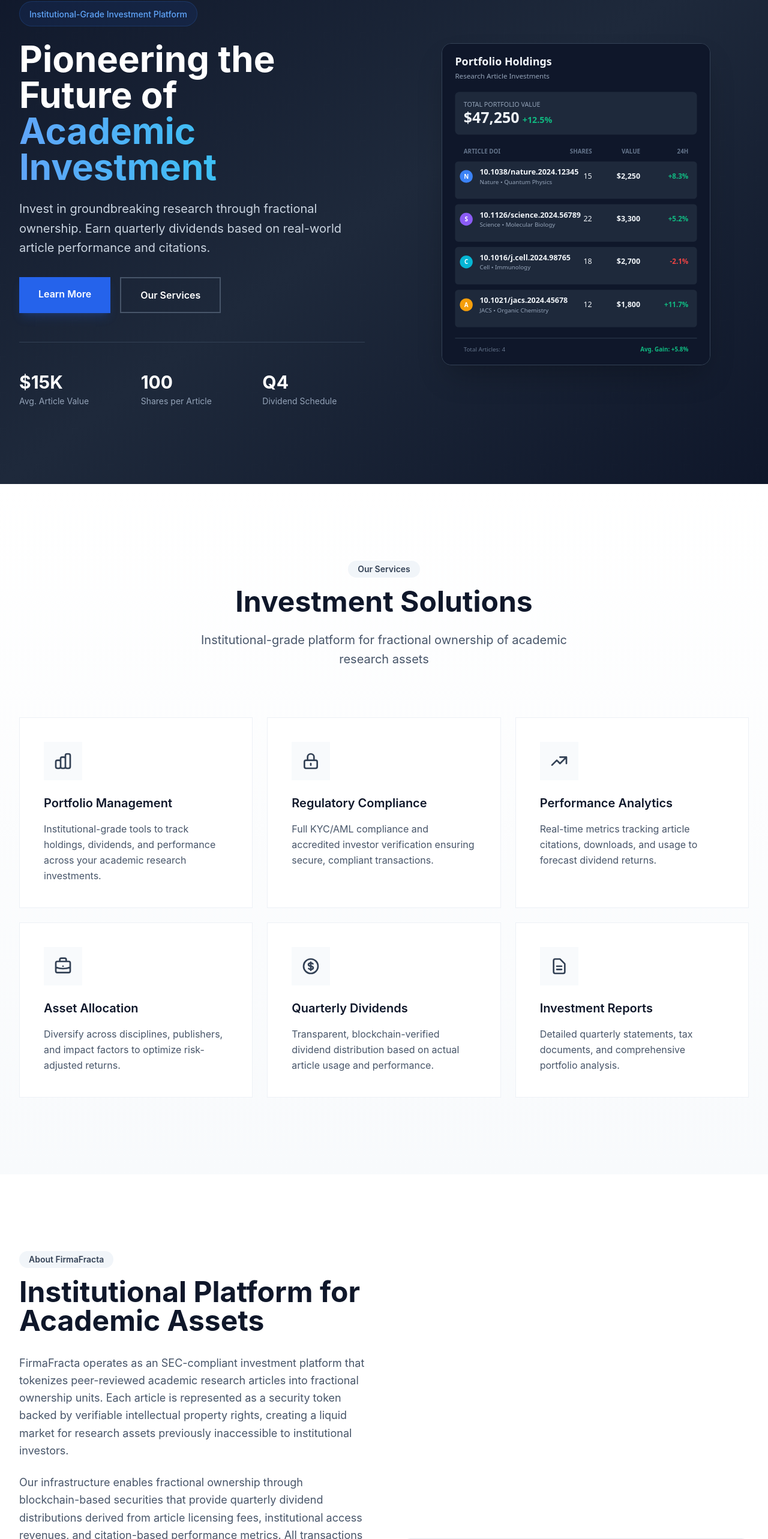
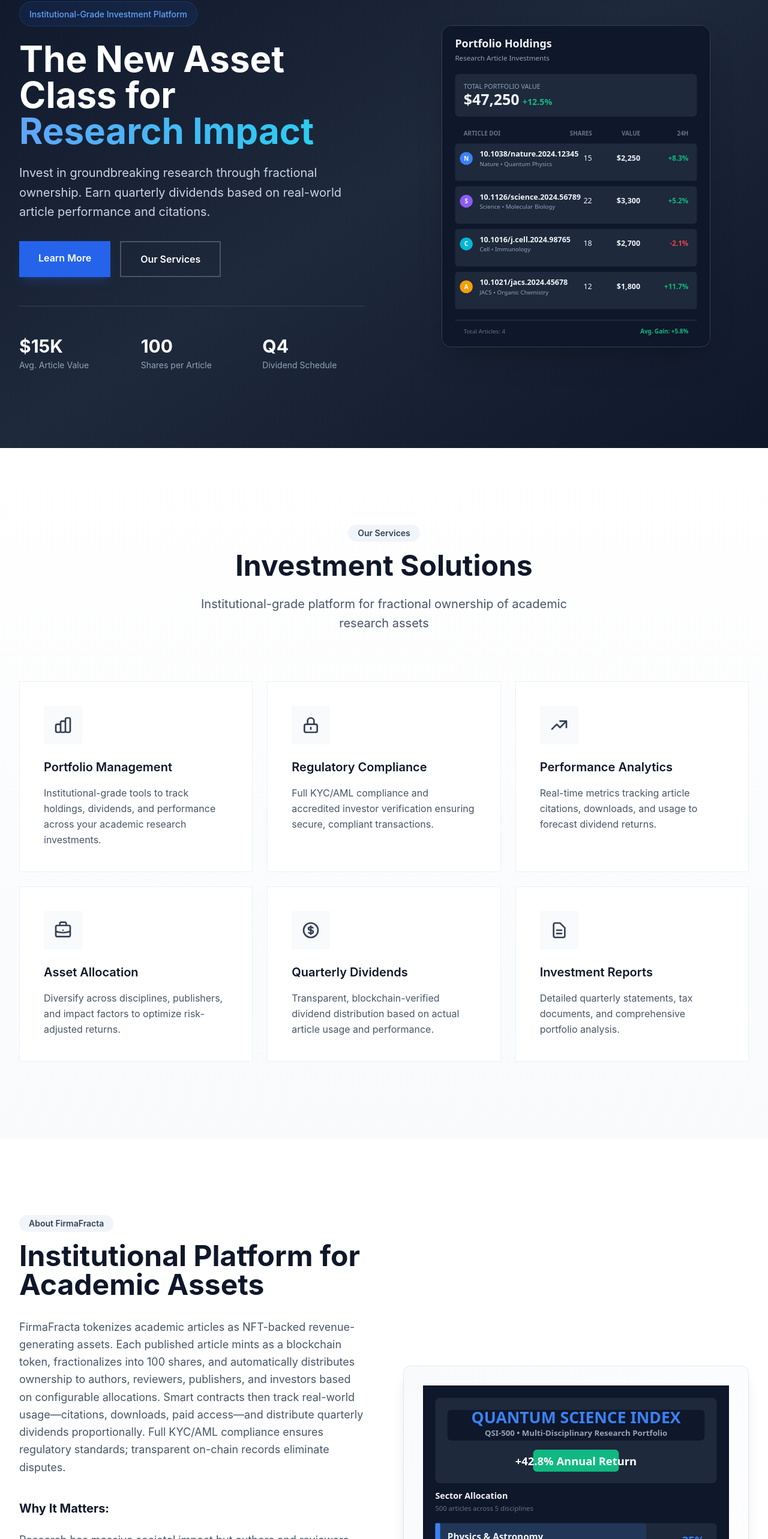
Before and after one commit to migalooch86/firmafracta-investor-portal, a Next.js app: page / in a window 1280 px wide. Shown: the part 206-2772 px from the top of the page at 60% size. Built offline with nearby package versions, Linux system fonts and the light colour scheme.

Commit message:
Update homepage content and optimize for static export

```diff
--- a/app/page.tsx
+++ b/app/page.tsx
@@ -29,8 +29,8 @@ export default function HomePage() {
                 <span className="text-blue-400 text-sm font-medium">Institutional-Grade Investment Platform</span>
               </div>
               <h1 className="text-5xl md:text-6xl font-bold mb-6 leading-tight text-white">
-                Pioneering the Future of
-                <span className="block text-transparent bg-clip-text bg-gradient-to-r from-blue-400 to-cyan-400">Academic Investment</span>
+                The New Asset Class for
+                <span className="block text-transparent bg-clip-text bg-gradient-to-r from-blue-400 to-cyan-400">Research Impact</span>
               </h1>
               <p className="text-xl text-slate-300 mb-8 leading-relaxed">
                 Invest in groundbreaking research through fractional ownership. Earn quarterly dividends based on real-world article performance and citations.
@@ -132,13 +132,11 @@ export default function HomePage() {
               <h2 className="text-5xl font-bold mb-8 text-slate-900">Institutional Platform for Academic Assets</h2>
               <div className="space-y-6 text-lg text-slate-600 leading-relaxed">
                 <p>
-                  FirmaFracta operates as an SEC-compliant investment platform that tokenizes peer-reviewed academic research articles into fractional ownership units. Each article is represented as a security token backed by verifiable intellectual property rights, creating a liquid market for research assets previously inaccessible to institutional investors.
+                  FirmaFracta tokenizes academic articles as NFT-backed revenue-generating assets. Each published article mints as a blockchain token, fractionalizes into 100 shares, and automatically distributes ownership to authors, reviewers, publishers, and investors based on configurable allocations. Smart contracts then track real-world usage—citations, downloads, paid access—and distribute quarterly dividends proportionally. Full KYC/AML compliance ensures regulatory standards; transparent on-chain records eliminate disputes.
                 </p>
+                <h3 className="text-xl font-bold text-slate-900 pt-4">Why It Matters:</h3>
                 <p>
-                  Our infrastructure enables fractional ownership through blockchain-based securities that provide quarterly dividend distributions derived from article licensing fees, institutional access revenues, and citation-based performance metrics. All transactions comply with federal securities regulations and accredited investor requirements.
-                </p>
-                <p>
-                  The platform aggregates research across multiple disciplines into diversified index funds, allowing investors to build portfolios optimized for risk-adjusted returns based on journal impact factors, citation velocity, and historical usage patterns across academic institutions worldwide.
+                  Research has massive societal impact but authors and reviewers aren't compensated for ongoing value creation. Publishers capture profits while contributors earn nothing after publication. FirmaFracta flips this: authors get lifetime royalties from their work's impact, reviewers gain ownership stakes (solving the peer review compensation crisis), publishers unlock new revenue streams, and accredited investors can now participate in high-impact research like any other asset class. It transforms the research economy from one-time publication payments into continuous, usage-based value sharing—aligning incentives so more people profit from advancing human knowledge.
                 </p>
               </div>
               <ul className="mt-8 space-y-3 text-slate-600">
--- a/next.config.js
+++ b/next.config.js
@@ -1,6 +1,10 @@
 /** @type {import('next').NextConfig} */
 const nextConfig = {
   reactStrictMode: true,
+  output: 'export',
+  images: {
+    unoptimized: true,
+  },
   env: {
     NEXT_PUBLIC_API_URL: process.env.NEXT_PUBLIC_API_URL || 'http://localhost:5004',
   },
```
Also changed, not shown: public/academic-index-fund.svg, 1 other file (tests, documents, lock files or other folders).
